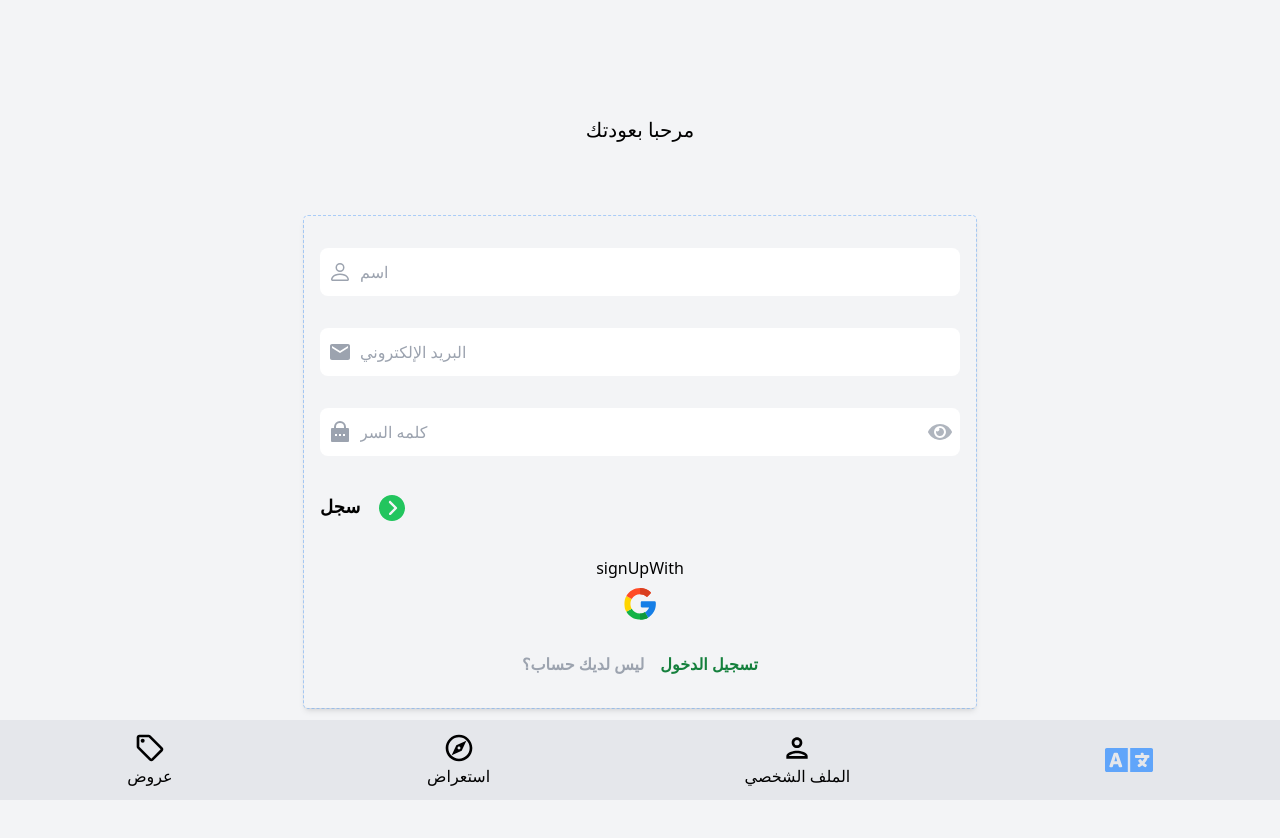
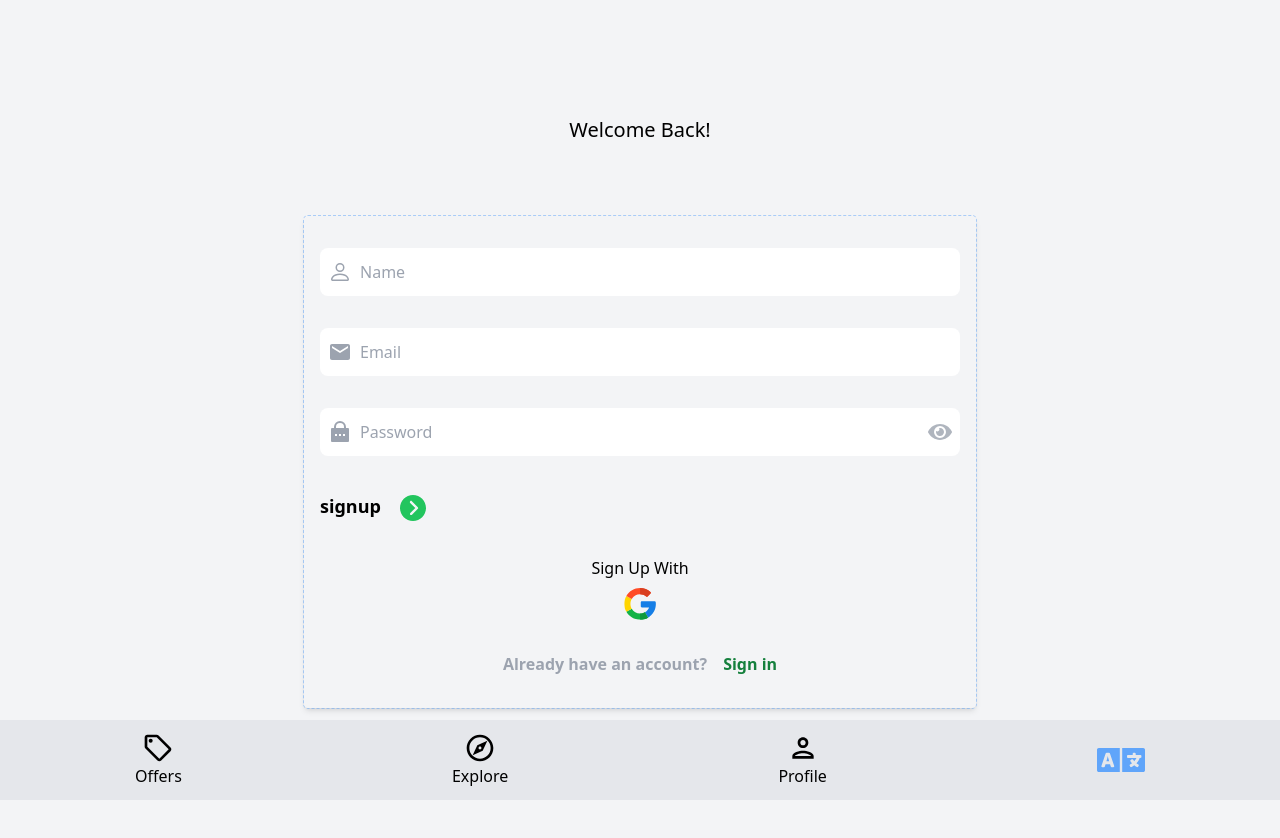
Before and after one commit to DevDhaif/house-marketplace, a React (Vite) app: page /sign-up in a window 1280 px wide. Shown: the top 838 px of the page. Built offline with nearby package versions, Linux system fonts and the light colour scheme.

Commit message:
fixed leaflet bug

```diff
--- a/src/App.jsx
+++ b/src/App.jsx
@@ -16,8 +16,11 @@ import CreateListing from './pages/CreateListing';
 import Listing from './pages/Listing';
 import Contact from './pages/Contact';
 import EditListing from './pages/EditListing';
+import { useEffect } from 'react';
 function App() {
-
+useEffect(()=>{
+  document.body.dir='ltr'
+},[])
   return (
     <>
       <Router>
--- a/src/components/ListingIte.jsx
+++ b/src/components/ListingIte.jsx
@@ -23,6 +23,7 @@ function ListingIte({ listing, id, onDelete, onEdit }) {
                     }
                         {listing.type === "rent" ? `/ ${t('month')}` : ""}
                     </p>
+                    <p>{listing.currency}</p>
                     <div className='flex space-x-4'>
                         <FaBed size={25} />
                         <p >{listing.bedrooms}{listing.bedrooms > 1 ? t('bedrooms') : t('bedroom')}</p>
--- a/src/components/OAuth.jsx
+++ b/src/components/OAuth.jsx
@@ -38,7 +38,7 @@ function OAuth() {
     }
   return (
     <div className='mt-8 justify-center flex flex-col items-center space-y-2'>
-    <p> {location.pathname === '/sign-up'?t('signUpWith'):t('signInWith')}</p>
+    <p> {location.pathname === '/sign-up'?t('signupWith'):t('signInWith')}</p>
 
     <button onClick={onGoogleClick}>
             <GoogleIcon className="w-8 h-8"/>
--- a/src/i18n/config.js
+++ b/src/i18n/config.js
@@ -3,8 +3,8 @@ import { initReactI18next } from 'react-i18next';
 import * as en from './locales/en/translations.json';
 import * as ar from './locales/ar/translations.json';
 i18n.use(initReactI18next).init({
-    fallbackLng: 'ar',
-    lng: 'ar',
+    fallbackLng: 'en',
+    lng: 'en',
     resources: {
         en: {
             translations: en
--- a/src/i18n/locales/ar/translations.json
+++ b/src/i18n/locales/ar/translations.json
@@ -4,7 +4,9 @@
     "settings" : "الإعدادات",
     "logout" : "تسجيل خروج",
     "signin" : "تسجيل الدخول",
+    "signinWith" : "تسجيل الدخول مع",
     "signup" : "سجل",
+    "signupWith" : "سجل مع",
     "personalDetailes" : "التفاصيل الشخصية",
     "done" : "تم",
     "sellOrRent" : "قم ببيع أو تأجير مكانك",
--- a/src/i18n/locales/en/translations.json
+++ b/src/i18n/locales/en/translations.json
@@ -4,7 +4,8 @@
     "settings" : "Settings",
     "logout" : "Logout",
     "signin" : "Sign in",
-    "signup" : "Sign Up",
+    "signinWith" : "Sign in With",
+    "signupWith" : "Sign Up With",
     "personalDetailes" : "Personal Detailes:",
     "done" : "Done",
     "email" : "Email",
--- a/src/pages/Listing.jsx
+++ b/src/pages/Listing.jsx
@@ -75,10 +75,11 @@ function Listing() {
                 <p className='right-0 px-2 text-white py-1 mt-2 mx-1 rounded-md bg-green-500 absolute'>Link Copied</p>
             )}
             <div className='flex relative flex-col space-y-4'>
-                <p>{listing.name} - $ {listing.offer ?
+                <>{listing.name} - $ {listing.offer ?
                     listing.discountedPrice.toString().replace(/\B(?=(\d{2})+(?!\d))/g, ',') :
                     listing.regularPrice.toString().replace(/\B(?=(\d{3})+(?!\d))/g, ',')
-                }</p>
+
+                }</>
 
                 <p>{listing.location}</p>
                 <div className='flex justify-start space-x-4 '>
--- a/src/pages/SignIn.jsx
+++ b/src/pages/SignIn.jsx
@@ -55,22 +55,22 @@ function SignIn() {
       <main className="container mx-auto max-w-2xl py-8 px-4 outline-dashed outline-1 outline-blue-400/50  rounded shadow-md  w-full">
         <form className="space-y-8" onSubmit={onSubmit}>
           <label htmlFor="email" className="relative text-gray-400 focus-within:text-gray-600 block w-full">
-            <BsPerson className=" w-6 h-6 absolute top-1/2 transform -translate-y-1/2 left-0 ml-2" />
-            <input className="pl-10 py-3 rounded-lg  w-full outline-none" type="email" name="email" id="email" value={email} placeholder={t('email')} onChange={onChange} />
+            <BsPerson className=" w-6 h-6 absolute top-1/2 transform -translate-y-1/2 ltr:left-0 rtl:right-0 ltr:ml-2 rtl:mr-2" />
+            <input className="ltr:pl-10 rtl:pr-10 py-3 rounded-lg  w-full outline-none" type="email" name="email" id="email" value={email} placeholder={t('email')} onChange={onChange} />
           </label>
           <label htmlFor="email" className="relative flex text-gray-400 focus-within:text-gray-600 items-center w-full">
-            <RiLockPasswordFill className="pointer-events-none w-6 h-6 absolute top-1/2 transform -translate-y-1/2 left-0 ml-2" />
-            <input className="pl-10 py-3 rounded-lg  w-full outline-none" type={showPassword ? 'text' : 'password'} name="password" id="password" value={password} placeholder={t('password')} onChange={onChange} />
-            <FaEye className="h-6 w-6 absolute right-0 mr-2" onClick={() => { setShowPassword((prevState) => !prevState) }} />
+            <RiLockPasswordFill className="pointer-events-none w-6 h-6 absolute top-1/2 transform -translate-y-1/2 ltr:left-0 rtl:right-0 ltr:ml-2 rtl:mr-2 " />
+            <input className="ltr:pl-10 rtl:pr-10 py-3 rounded-lg  w-full outline-none" type={showPassword ? 'text' : 'password'} name="password" id="password" value={password} placeholder={t('password')} onChange={onChange} />
+            <FaEye className="h-6 w-6 absolute ltr:right-0 rtl:left-0 ltr:mr-2 rtl:ml-2" onClick={() => { setShowPassword((prevState) => !prevState) }} />
           </label>
 
           <Link to={'/forgot-password'} className="text-green-700 text-lg  text-right py-4">
             <p className="my-4 font-semibold">{t('forgotPassword')}</p>
           </Link>
 
-          <button type="submit" className="flex space-x-4 w-full justify-between md:justify-start items-center">
+          <button type="submit" className="flex gap-x-4 w-full justify-between   md:justify-start items-center">
             <p className="text-lg font-semibold">{t('signin')}</p>
-            <span className=""><IoIosArrowDroprightCircle className="mt-1 w-8 h-8  rounded-full fill-green-500" /></span>
+            <span className=""><IoIosArrowDroprightCircle className="mt-1 w-8 h-8 rtl:-scale-x-90  rounded-full fill-green-500" /></span>
           </button>
         </form>
 
--- a/src/pages/SignUp.jsx
+++ b/src/pages/SignUp.jsx
@@ -57,35 +57,48 @@ function SignUp() {
     <header className="px-4 py-6 text-center">
         <h1 className="text-xl">{t('welcomeBack')}</h1>
     </header>
-      <main className="container mx-auto max-w-2xl py-8 px-4 outline-dashed outline-1 outline-blue-400/50  rounded shadow-md  w-full">
+    <main
+        className="container mx-auto max-w-2xl py-8 px-4 outline-dashed outline-1 outline-blue-400/50  rounded shadow-md  w-full">
         <form className="space-y-8" onSubmit={onSubmit}>
             <label htmlFor="name" className="relative text-gray-400 focus-within:text-gray-600 block w-full">
-            <BsPerson className=" w-6 h-6 absolute top-1/2 transform -translate-y-1/2 left-0 ml-2" />
-            <input className="pl-10 py-3 rounded-lg  w-full outline-none" type="text" name="name" id="name" value={name} placeholder={t('name')} onChange={onChange} />
+                <BsPerson
+                    className=" w-6 h-6 absolute top-1/2 transform -translate-y-1/2 ltr:left-0 rtl:right-0 ltr:ml-2 rtl:mr-2" />
+                <input className="ltr:pl-10 rtl:pr-10 py-3 rounded-lg  w-full outline-none" type="text" name="name"
+                    id="name" value={name} placeholder={t('name')} onChange={onChange} />
             </label>
             <label htmlFor="email" className="relative text-gray-400 focus-within:text-gray-600 block w-full">
-            <MdEmail className=" w-6 h-6 absolute top-1/2 transform -translate-y-1/2 left-0 ml-2" />
-            <input className="pl-10 py-3 rounded-lg  w-full outline-none" type="email" name="email" id="email" value={email} placeholder={t('email')} onChange={onChange} />
+                <MdEmail
+                    className=" w-6 h-6 absolute top-1/2 transform -translate-y-1/2 ltr:left-0 rtl:right-0 ltr:ml-2 rtl:mr-2" />
+                <input className="ltr:pl-10 rtl:pr-10 py-3 rounded-lg  w-full outline-none" type="email"
+                    name="email" id="email" value={email} placeholder={t('email')} onChange={onChange} />
             </label>
-          <label htmlFor="email" className="relative flex text-gray-400 focus-within:text-gray-600 items-center w-full">
-            <RiLockPasswordFill className="pointer-events-none w-6 h-6 absolute top-1/2 transform -translate-y-1/2 left-0 ml-2" />
-            <input className="pl-10 py-3 rounded-lg  w-full outline-none" type={showPassword ? 'text' : 'password'} name="password" id="password" value={password} placeholder={t('password')} onChange={onChange} />
-            <FaEye className="cursor-pointer opacity-80 hover:opacity-100 h-6 w-6 absolute right-0 mr-2" onClick={() => { setShowPassword((prevState) => !prevState) }} />
+            <label htmlFor="email"
+                className="relative flex text-gray-400 focus-within:text-gray-600 items-center w-full">
+                <RiLockPasswordFill
+                    className="pointer-events-none w-6 h-6 absolute top-1/2 transform -translate-y-1/2 ltr:left-0 rtl:right-0 ltr:ml-2 rtl:mr-2" />
+                <input className="ltr:pl-10 rtl:pr-10 py-3 rounded-lg  w-full outline-none" type={showPassword ? 'text'
+                    : 'password' } name="password" id="password" value={password} placeholder={t('password')}
+                    onChange={onChange} />
+                <FaEye
+                    className="cursor-pointer opacity-80 hover:opacity-100 h-6 w-6 absolute ltr:right-0 rtl:left-0 ltr:mr-2 rtl:ml-2"
+                    onClick={()=> { setShowPassword((prevState) => !prevState) }} />
             </label>
 
 
 
-          <button type="submit" className="flex space-x-4 w-full justify-between md:justify-start items-center">
+            <button type="submit" className="flex gap-x-4 w-full justify-between md:justify-start items-center">
                 <p className="text-lg font-semibold">{t('signup')}</p>
-            <span className=""><IoIosArrowDroprightCircle className="mt-1 w-8 h-8  rounded-full fill-green-500" /></span>
+                <span className="">
+                    <IoIosArrowDroprightCircle className="mt-1 w-8 h-8 rtl:-scale-x-100 rounded-full fill-green-500" />
+                </span>
             </button>
         </form>
 
 
         <OAuth />
 
-        <div className="flex  space-x-4  justify-center mt-4">
-          <p className="text-base font-semibold text-gray-400 text-center mt-4">{t('dontHaveAccount')}</p>
+        <div className="flex  gap-x-4  justify-center mt-4">
+            <p className="text-base font-semibold text-gray-400 text-center mt-4">{t('alreadyHaveAccount')}</p>
             <Link to={'/sign-in'}>
             <p className="text-base font-semibold text-green-700 text-center mt-4">{t('signin')}</p>
             </Link>
```
Also changed, not shown: src/pages/CreateListing.jsx (+114 -163 lines). Lines whose indentation alone changed are shown as unchanged.
